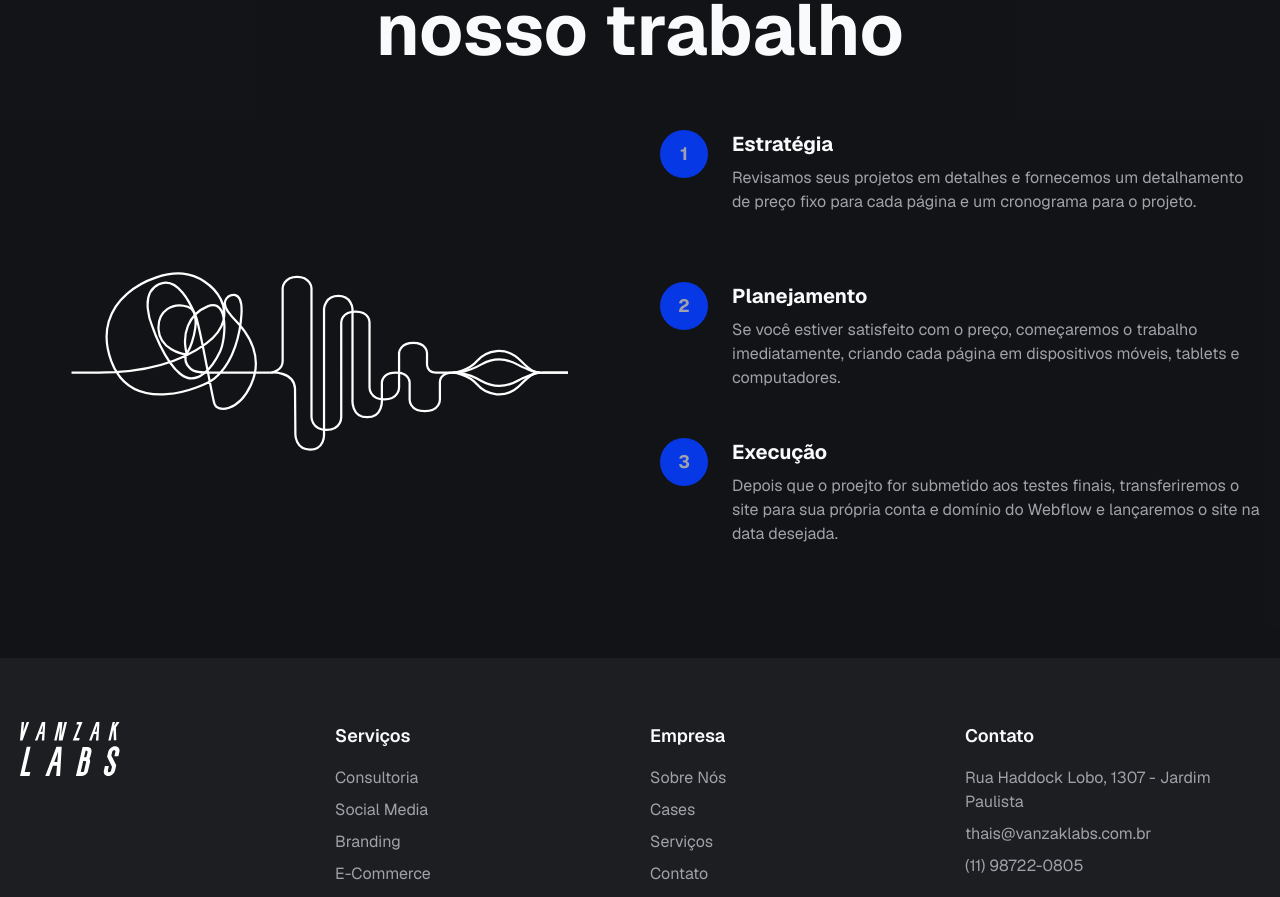
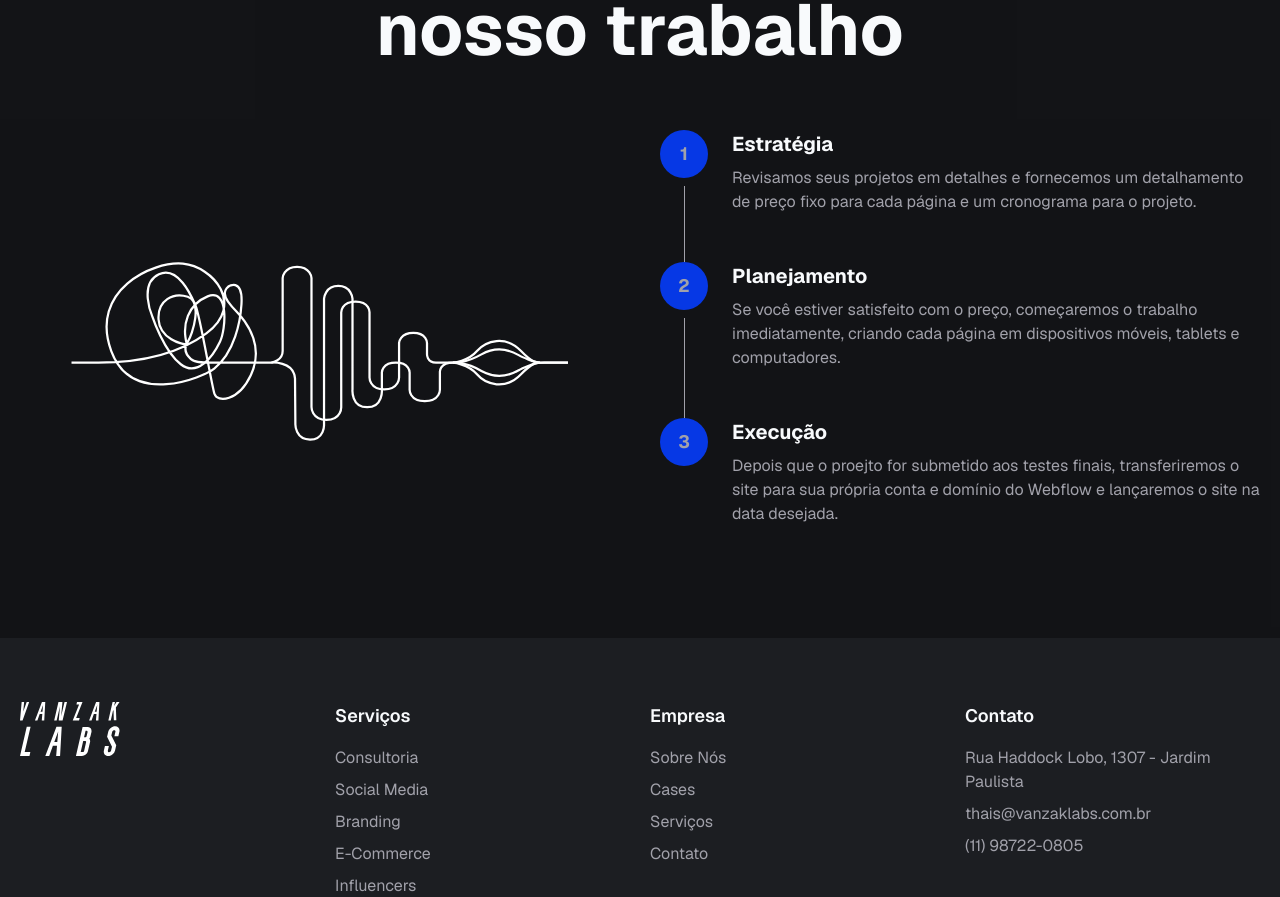
Before and after one commit to annaclaraf/vanzak-redesign, a Next.js app: page /sobre in a window 1280 px wide. Shown: the part 4200-5097 px from the top of the page. Built offline with nearby package versions, Linux system fonts and the light colour scheme.

Commit message:
refactor: improve UI consistency in case card and timeline step components

```diff
--- a/src/components/case-card.tsx
+++ b/src/components/case-card.tsx
@@ -49,7 +49,7 @@ export function CaseCard({ project }: CaseCardProps) {
             )}
           </div>
 
-          <div className="flex items-center font-medium text-muted group-hover:text-primary ">
+          <div className="flex items-center font-medium text-primary ">
             Ver Case
             <ArrowRight className="ml-2 h-4 w-4 transition-transform group-hover:translate-x-1" />
           </div>
--- a/src/components/timeline-step.tsx
+++ b/src/components/timeline-step.tsx
@@ -13,8 +13,8 @@ interface TimelineStepProps {
 export function TimelineStep({ step, title, description, isLast }: TimelineStepProps) {
   return (
     <div className="flex">
-      <div className="flex flex-col items-center mr-6">
-        <RevealText>
+      <div className="flex mr-6">
+        <RevealText delay={0.1} className="flex flex-col items-center">
           <motion.div
             className="w-12 h-12 rounded-full bg-primary text-muted flex items-center justify-center font-bold text-lg"
             whileHover={{ scale: 1.1 }}
@@ -23,16 +23,16 @@ export function TimelineStep({ step, title, description, isLast }: TimelineStepP
             {step}
           </motion.div>
           {!isLast && (
-            <div className="w-0.5 h-24 bg-border mt-2"></div>
+            <div className="flex-1 w-0.25 h-24 bg-muted mt-2"></div>
           )}
         </RevealText>
       </div>
 
       <div className="pb-12">
-        <RevealText>
+        <RevealText delay={0.1}>
           <h3 className="text-xl font-bold mb-2">{title}</h3>
         </RevealText>
-        <RevealText delay={0.1}>
+        <RevealText delay={0.2}>
           <p className="text-muted">{description}</p>
         </RevealText>
       </div>
```
